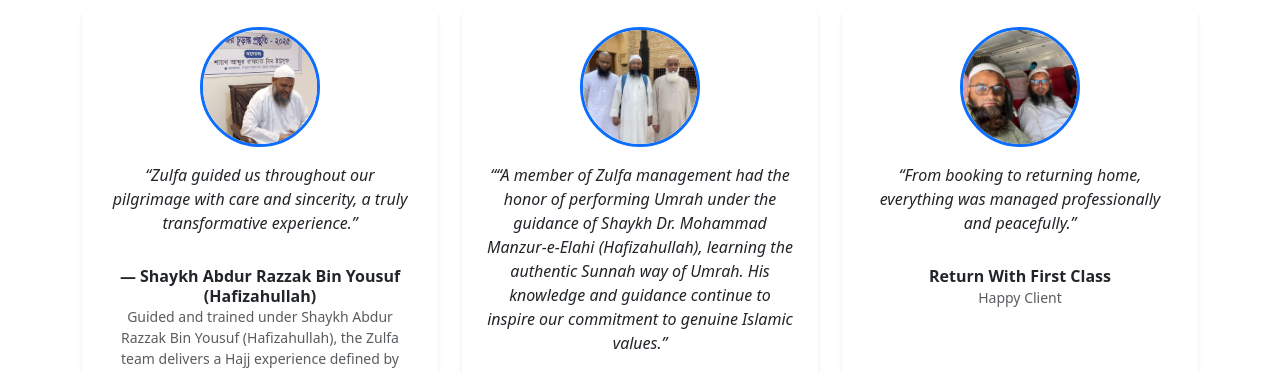
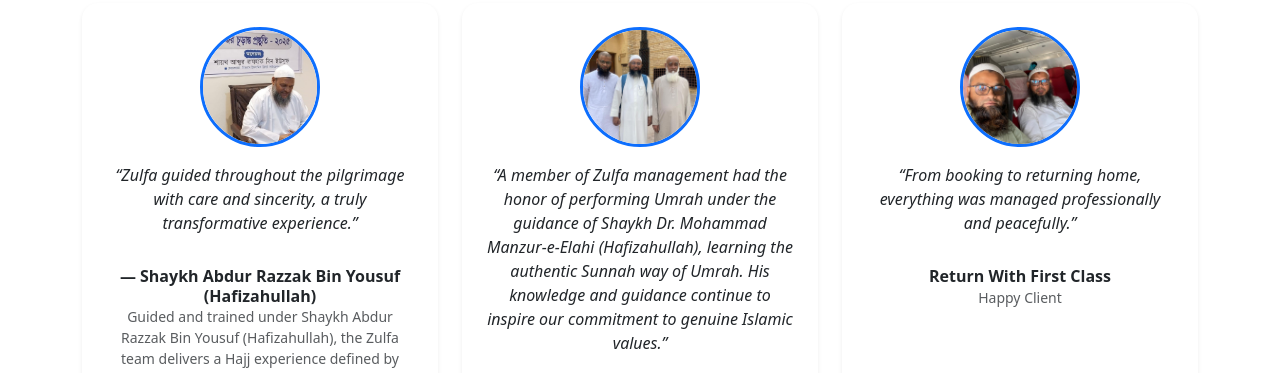
Before and after one commit to Asadujjaman97/Zulfa-Hajj-Service-Assign2-, a plain HTML site: page index.html in a window 1280 px wide. Shown: the part 2097-2470 px from the top of the page. Drawn offline with nearby package versions, Linux system fonts and the light colour scheme.

Commit message:
client section text edited

```diff
--- a/index.html
+++ b/index.html
@@ -239,7 +239,7 @@ Zulfa Hajj Corporation walks beside you with care and sincerity, guiding you tow
           <div class="client-img mb-3">
             <img src="./Image Downloded/Zulfa Image/Abdur razzakbin Yusuf.jpeg" class="rounded-circle border border-3 border-primary" alt="Client 1">
           </div>
-          <p class="fst-italic">“Zulfa guided us throughout our pilgrimage with care and sincerity, a truly transformative experience.”</p>
+          <p class="fst-italic">“Zulfa guided throughout the pilgrimage with care and sincerity, a truly transformative experience.”</p>
           <h6 class="fw-bold mt-3 mb-0">— Shaykh Abdur Razzak Bin Yousuf (Hafizahullah)</h6>
           <small class="text-muted"> Guided and trained under Shaykh Abdur Razzak Bin Yousuf (Hafizahullah), the Zulfa team delivers a Hajj experience defined by Shariah authenticity, organizational excellence, and spiritual depth. </small>
         </div>
@@ -251,7 +251,7 @@ Zulfa Hajj Corporation walks beside you with care and sincerity, guiding you tow
           <div class="client-img mb-3">
             <img src="./Image Downloded/Zulfa Image/Hajj Safor with Mojur and father.jpeg" class="rounded-circle border border-3 border-primary" alt="Client 2">
           </div>
-          <p class="fst-italic">““A member of Zulfa management had the honor of performing Umrah under the guidance of Shaykh Dr. Mohammad Manzur-e-Elahi (Hafizahullah), learning the authentic Sunnah way of Umrah. His knowledge and guidance continue to inspire our commitment to genuine Islamic values.”</p>
+          <p class="fst-italic">“A member of Zulfa management had the honor of performing Umrah under the guidance of Shaykh Dr. Mohammad Manzur-e-Elahi (Hafizahullah), learning the authentic Sunnah way of Umrah. His knowledge and guidance continue to inspire our commitment to genuine Islamic values.”</p>
           <h6 class="fw-bold mt-3 mb-0">Shaykh Dr. Mohammad Manzur-e-Elahi (Hafizahullah)</h6>
           <small class="text-muted">Ph.D., Islamic University of Madinah</small>
         </div>
```
